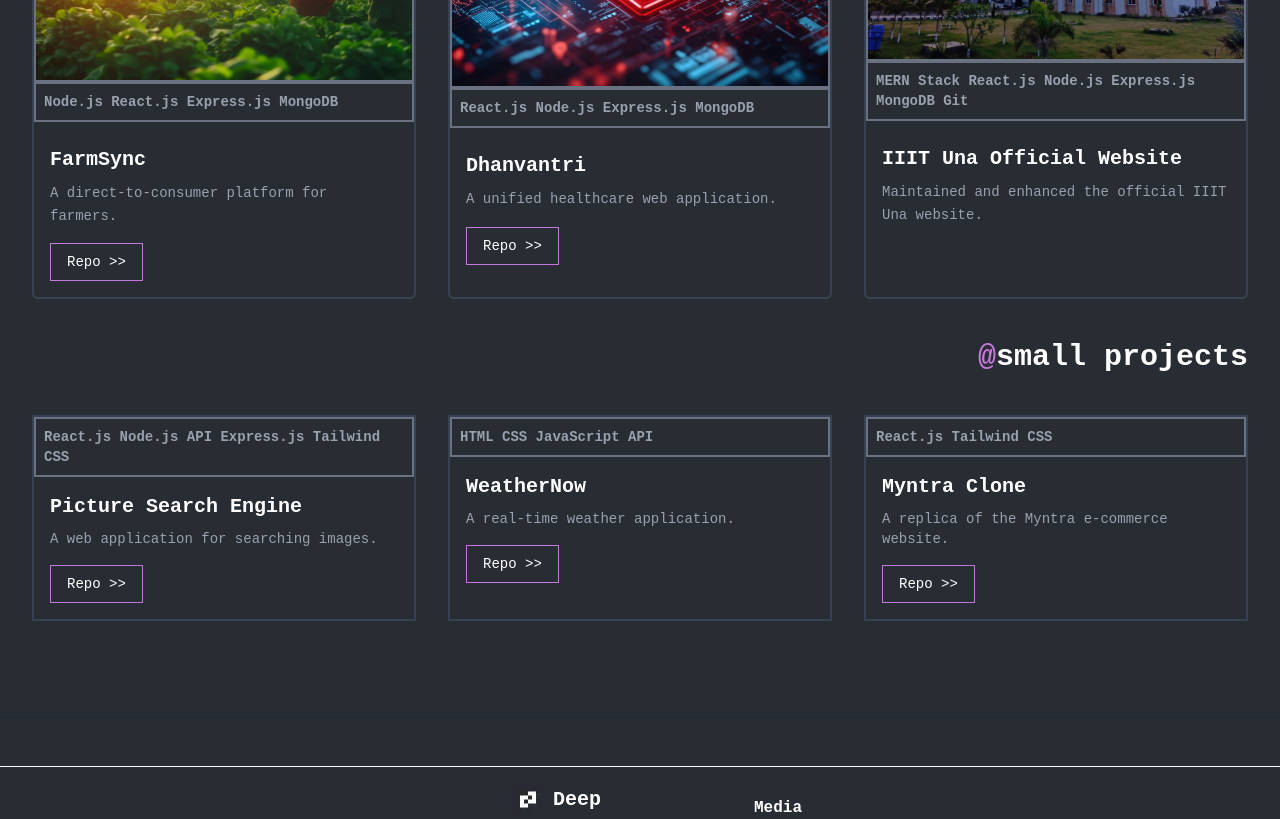
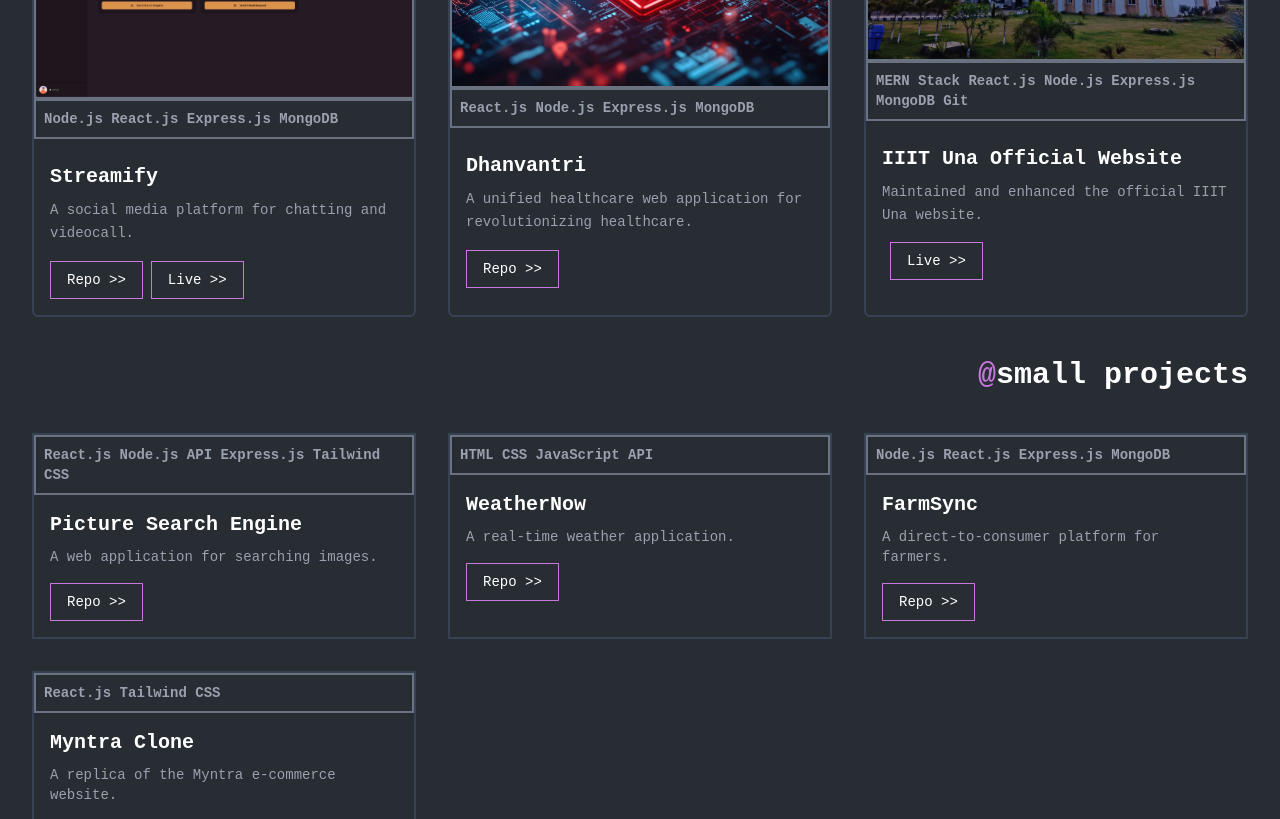
Before and after one commit to DSingh0304/Portfolio-Website, a React (Vite) app in the folder Portfolio/: page /projects in a window 1280 px wide. Shown: the part 500-1319 px from the top of the page. Built offline with nearby package versions, Linux system fonts and the light colour scheme.

Commit message:
live button added

```diff
--- a/Portfolio/src/components/projects/ProjectCard.jsx
+++ b/Portfolio/src/components/projects/ProjectCard.jsx
@@ -5,7 +5,8 @@ const ProjectCard = ({ project }) => {
     shortDesc,
     tech,
     repoUrl,
-    image
+    image,
+    liveUrl
   } = project;
 
   return (
@@ -31,8 +32,10 @@ const ProjectCard = ({ project }) => {
             {title}
           </h3>
           <p className="text-gray-400 text-sm leading-relaxed mb-4">{shortDesc}</p>
+          {(repoUrl || liveUrl) && (
+            <div className="flex justify-center md:justify-start gap-2">
+              <div>
                 {repoUrl && (
-            <div className="flex justify-center md:justify-start">
                   <a
                     href={repoUrl}
                     target="_blank"
@@ -40,6 +43,19 @@ const ProjectCard = ({ project }) => {
                   >
                     Repo {">>"}
                   </a>
+                )}
+              </div>
+              <div>
+                {liveUrl && (
+                  <a
+                    href={liveUrl}
+                    target="_blank"
+                    className="inline-block text-sm px-4 py-2 border border-purple hover:text-white transition-colors"
+                  >
+                    Live {">>"}
+                  </a>
+                )}
+              </div>
             </div>
           )}
         </div>
--- a/Portfolio/src/data/projectData.js
+++ b/Portfolio/src/data/projectData.js
@@ -1,31 +1,33 @@
 import dhanvantri from "../assets/dhanvantri.webp";
-import farmsync from "../assets/farmsync.webp";
+import streamify from "../assets/streamify.png";
 import iiituna from "../assets/iiituna.webp";
 
 export const bigProjects = [
   {
-    id: "farmsync-project",
-    title: "FarmSync",
-    shortDesc: "A direct-to-consumer platform for farmers.",
+    id: "streamify",
+    title: "Streamify",
+    shortDesc: "A social media platform for chatting and videocall.",
     fullDesc:
-      "FarmSync is a direct-to-consumer (D2C) platform designed to help farmers sell their produce directly. It features a user-facing marketplace where consumers can access fresh, locally-sourced goods. The project involved building and integrating APIs to manage product listings, user profiles, and transactions, all delivered as a functional prototype under strict time constraints.",
+      "The Video Chat Application is a full-stack web project that goes beyond just video calls. It is a comprehensive social platform built with React and Node.js that includes features for real-time video communication, direct messaging, and making friends. It is designed to be a unified space for users to connect and interact seamlessly.",
     tech: ["Node.js", "React.js", "Express.js", "MongoDB"],
-    tags: ["fullstack", "ecommerce", "api", "teamwork"],
-    repoUrl: "https://github.com/DSingh0304/FarmSync",
-    createdAt: "Feb 2025",
-    image: farmsync,
+    tags: ["restapi", "social-media", "video-chat", "chat-app"],
+    repoUrl: "https://github.com/DSingh0304/VideoChatApplication",
+    liveUrl: "https://videochatapplication-wvfk.onrender.com/login",
+    createdAt: "Aug 2025",
+    image: streamify,
     featured: true,
     smallProject: false,
   },
   {
     id: "dhanvantri-project",
     title: "Dhanvantri",
-    shortDesc: "A unified healthcare web application.",
+    shortDesc: "A unified healthcare web application for revolutionizing healthcare.",
     fullDesc:
       "Co-developed during a national-level hackathon, Dhanvantri is a unified healthcare web application. The platform was engineered to connect patients directly with medical professionals and included real-time telemedicine capabilities for virtual consultations.",
     tech: ["React.js", "Node.js", "Express.js", "MongoDB"],
     tags: ["fullstack", "hackathon", "healthcare", "telemedicine"],
     repoUrl: "https://github.com/DSingh0304/dhanvantri.pages.io",
+    liveUrl: null,
     image: dhanvantri,
     featured: true,
     createdAt: "Mar 2025",
@@ -40,6 +42,7 @@ export const bigProjects = [
     tech: ["MERN Stack", "React.js", "Node.js", "Express.js", "MongoDB", "Git"],
     tags: ["fullstack", "maintenance", "collaboration", "website"],
     repoUrl: null,
+    liveUrl: "https://iiitu.ac.in/",
     image: iiituna,
     featured: true,
     createdAt: "April 2025",
@@ -57,6 +60,7 @@ export const smallProject = [
     tech: ["React.js", "Node.js", "API", "Express.js", "Tailwind CSS"],
     tags: ["fullstack", "search-engine", "api", "web"],
     repoUrl: "https://github.com/DSingh0304/Picture-Search-Engine",
+    liveUrl: null,
     createdAt: "June 2024",
     featured: false,
     smallProject: true,
@@ -70,9 +74,23 @@ export const smallProject = [
     tech: ["HTML", "CSS", "JavaScript", "API"],
     tags: ["frontend", "api", "weather", "web"],
     repoUrl: "https://github.com/DSingh0304/WeatherNow",
+    liveUrl: null,
     featured: false,
     createdAt: "November 2023",
     smallProject: true,
+  },
+  {
+    id: "farmsync-project",
+    title: "FarmSync",
+    shortDesc: "A direct-to-consumer platform for farmers.",
+    fullDesc:
+      "FarmSync is a direct-to-consumer (D2C) platform designed to help farmers sell their produce directly. It features a user-facing marketplace where consumers can access fresh, locally-sourced goods. The project involved building and integrating APIs to manage product listings, user profiles, and transactions, all delivered as a functional prototype under strict time constraints.",
+    tech: ["Node.js", "React.js", "Express.js", "MongoDB"],
+    tags: ["fullstack", "ecommerce", "api", "teamwork"],
+    repoUrl: "https://github.com/DSingh0304/FarmSync",
+    liveUrl: null,
+    createdAt: "Feb 2025",
+    smallProject: false,
   },
   {
     id: "myntra-clone",
@@ -83,6 +101,7 @@ export const smallProject = [
     tech: ["React.js", "Tailwind CSS"],
     tags: ["frontend", "e-commerce", "react"],
     repoUrl: "https://github.com/DSingh0304/Myntra-Clone",
+    liveUrl: null,
     featured: false,
     createdAt: "July 2024",
     smallProject: true,
```
Also changed, not shown: Portfolio/src/assets/streamify.png (added). Lines whose indentation alone changed are shown as unchanged.
